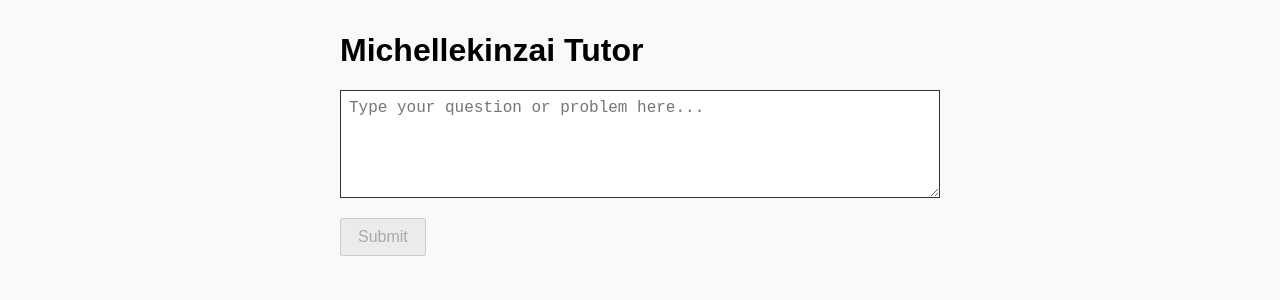
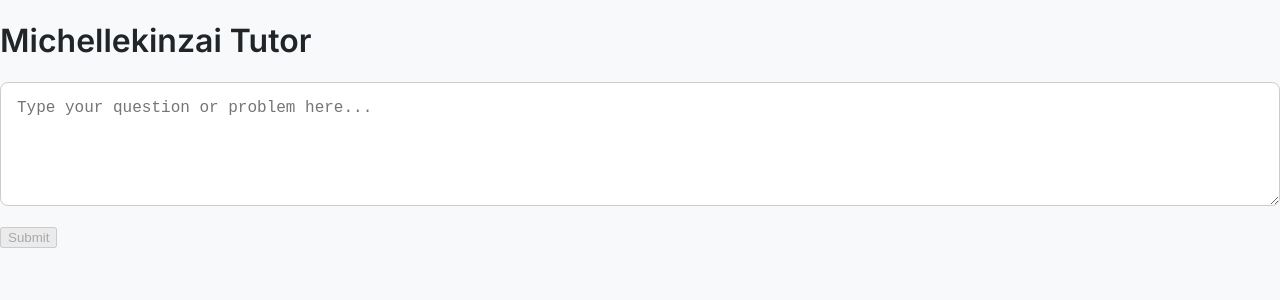
Before and after one commit to Lukesky22sk/sharvil-stutorfrontend, a React (Create React App) app: page / in a window 1280 px wide. Shown: the top 300 px of the page. Built offline with nearby package versions, Linux system fonts and the light colour scheme.

Commit message:
Update App.js

```diff
--- a/src/App.js
+++ b/src/App.js
@@ -1,6 +1,7 @@
 import React, { useState } from "react";
+import ResponseBox from "./ResponseBox"; // Importing our smart rendering component
 
-const BACKEND_URL = "https://michellekinzaibackendbotfr.onrender.com"; // Your backend URL
+const BACKEND_URL = "https://michellekinzaibackendbotfr.onrender.com";
 
 export default function App() {
   const [prompt, setPrompt] = useState("");
@@ -15,7 +16,6 @@ export default function App() {
     setError("");
     setResponse("");
 
-    // Strong instruction to list specific methods without final answers or questions
     const wrappedPrompt = `Please provide a list of specific methods, techniques, or approaches I can use to solve the following problem. Do not give the final answer or ask follow-up questions. Instead, guide me step-by-step through possible ways to approach the problem:\n\n${prompt}`;
 
     try {
@@ -42,14 +42,15 @@ export default function App() {
   };
 
   const handleKeyDown = (e) => {
-    if (e.key === "Enter" && !loading) {
+    if (e.key === "Enter" && !loading && !e.shiftKey) {
+      e.preventDefault(); // Prevent newline insert
       submitPrompt();
     }
   };
 
   return (
-    <div style={{ maxWidth: 600, margin: "2rem auto", fontFamily: "Arial, sans-serif", color: "#000" }}>
-      <h1>Michellekinzai Tutor</h1>
+    <div className="app-container">
+      <h1 className="title">Michellekinzai Tutor</h1>
 
       <textarea
         value={prompt}
@@ -57,27 +58,14 @@ export default function App() {
         onKeyDown={handleKeyDown}
         placeholder="Type your question or problem here..."
         rows={5}
-        style={{
-          width: "100%",
-          padding: "0.5rem",
-          fontSize: "1rem",
-          boxSizing: "border-box",
-          marginBottom: "1rem",
-          color: "#000",
-          borderColor: "#333",
-          resize: "vertical",
-        }}
+        className="input-box"
         disabled={loading}
       />
 
       <button
         onClick={submitPrompt}
         disabled={loading || !prompt.trim()}
-        style={{
-          padding: "0.5rem 1rem",
-          fontSize: "1rem",
-          cursor: loading || !prompt.trim() ? "not-allowed" : "pointer",
-        }}
+        className="submit-button"
       >
         {loading ? "Thinking..." : "Submit"}
       </button>
@@ -88,20 +76,7 @@ export default function App() {
         </div>
       )}
 
-      {response && (
-        <div
-          style={{
-            marginTop: "1rem",
-            whiteSpace: "pre-wrap",
-            backgroundColor: "#f9f9f9",
-            padding: "1rem",
-            borderRadius: "4px",
-            color: "#000",
-          }}
-        >
-          {response}
-        </div>
-      )}
+      {response && <ResponseBox message={response} />}
     </div>
   );
 }
```
